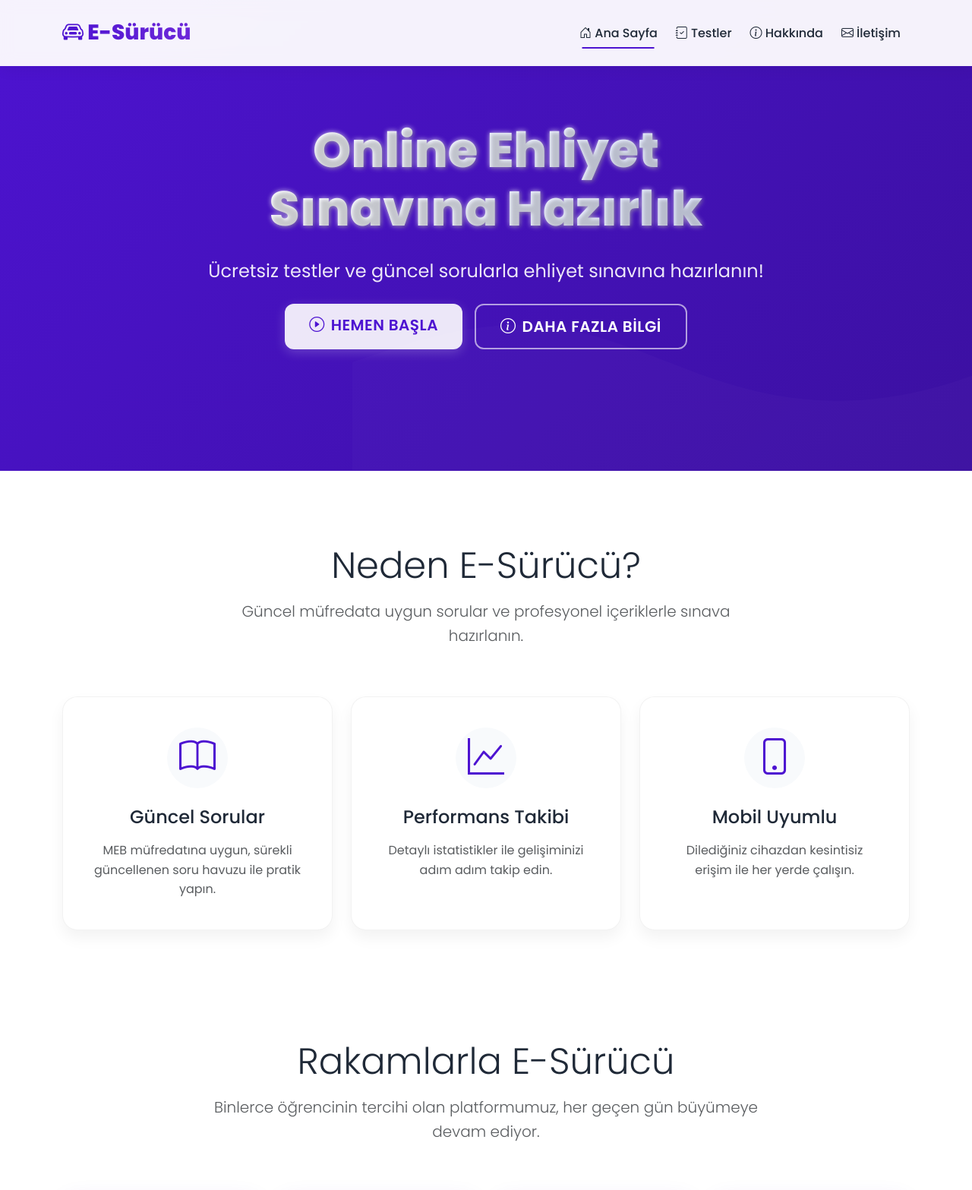
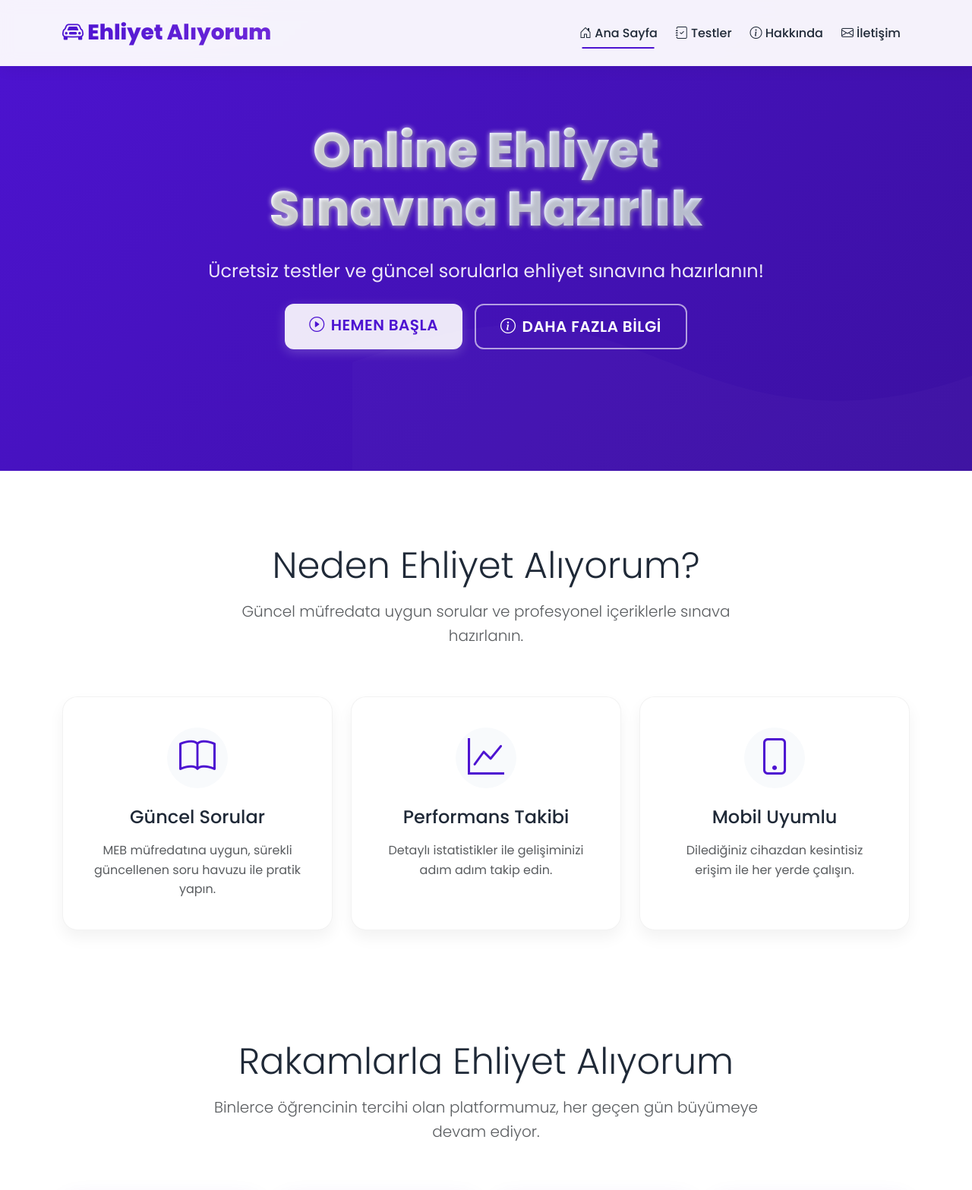
Before and after one commit to umideveloper-ux/personal-website, a plain HTML site: page index.html in a window 1280 px wide. Shown: the top 1567 px of the page at 76% size. Drawn offline with nearby package versions, Linux system fonts and the light colour scheme.

Commit message:
Changed site name from 'E-Sürücü' to 'Ehliyet Alıyorum'

```diff
--- a/index.html
+++ b/index.html
@@ -3,7 +3,7 @@
 <head>
     <meta charset="UTF-8">
     <meta name="viewport" content="width=device-width, initial-scale=1.0">
-    <title>E-Sürücü | Online Ehliyet Sınavı Hazırlık Platformu</title>
+    <title>Ehliyet Alıyorum | Online Ehliyet Sınavı Hazırlık Platformu</title>
     <link href="https://cdn.jsdelivr.net/npm/bootstrap@5.3.2/dist/css/bootstrap.min.css" rel="stylesheet">
     <link href="https://cdn.jsdelivr.net/npm/bootstrap-icons@1.11.1/font/bootstrap-icons.css" rel="stylesheet">
     <link href="https://fonts.googleapis.com/css2?family=Poppins:wght@300;400;500;600;700;800&display=swap" rel="stylesheet">
@@ -15,7 +15,7 @@
     <nav class="navbar navbar-expand-lg navbar-light fixed-top">
         <div class="container">
             <a class="navbar-brand" href="#">
-                <i class="bi bi-car-front"></i> E-Sürücü
+                <i class="bi bi-car-front"></i> Ehliyet Alıyorum
             </a>
             <button class="navbar-toggler" type="button" data-bs-toggle="collapse" data-bs-target="#navbarNav">
                 <span class="navbar-toggler-icon"></span>
@@ -62,7 +62,7 @@
     <div class="container my-5 py-5">
         <div class="row text-center mb-5">
             <div class="col-lg-8 mx-auto">
-                <h2 class="display-5 mb-3" data-aos="fade-up">Neden E-Sürücü?</h2>
+                <h2 class="display-5 mb-3" data-aos="fade-up">Neden Ehliyet Alıyorum?</h2>
                 <p class="lead text-muted" data-aos="fade-up" data-aos-delay="100">
                     Güncel müfredata uygun sorular ve profesyonel içeriklerle sınava hazırlanın.
                 </p>
@@ -96,7 +96,7 @@
     <div class="container my-5 py-5">
         <div class="row text-center mb-5">
             <div class="col-lg-8 mx-auto">
-                <h2 class="display-5 mb-3" data-aos="fade-up">Rakamlarla E-Sürücü</h2>
+                <h2 class="display-5 mb-3" data-aos="fade-up">Rakamlarla Ehliyet Alıyorum</h2>
                 <p class="lead text-muted" data-aos="fade-up" data-aos-delay="100">
                     Binlerce öğrencinin tercihi olan platformumuz, her geçen gün büyümeye devam ediyor.
                 </p>
@@ -164,7 +164,7 @@
                                 <i class="bi bi-star-fill"></i>
                                 <i class="bi bi-star-fill"></i>
                             </div>
-                            <p class="testimonial-text">"E-Sürücü sayesinde ilk denemede ehliyet sınavını geçtim. Özellikle trafik işaretleri konusunda çok faydalı oldu."</p>
+                            <p class="testimonial-text">"Ehliyet Alıyorum sayesinde ilk denemede ehliyet sınavını geçtim. Özellikle trafik işaretleri konusunda çok faydalı oldu."</p>
                             <h5 class="testimonial-name">Ayşe Y.</h5>
                             <p class="testimonial-title">B Sınıfı Ehliyet</p>
                         </div>
@@ -301,7 +301,7 @@
             <div class="row align-items-center">
                 <div class="col-lg-6" data-aos="fade-right">
                     <h2 class="display-5 mb-4">Mobil Uygulamamızı İndirin</h2>
-                    <p class="lead mb-4">Her yerde, her zaman çalışmak için E-Sürücü mobil uygulamasını hemen indirin!</p>
+                    <p class="lead mb-4">Her yerde, her zaman çalışmak için Ehliyet Alıyorum mobil uygulamasını hemen indirin!</p>
                     <div class="d-flex gap-3">
                         <a href="#" class="app-store-badge">
                             <img src="https://placehold.co/200x60?text=App+Store" alt="App Store" class="img-fluid">
@@ -322,7 +322,7 @@
         <div class="container">
             <div class="row">
                 <div class="col-md-4 mb-4 mb-md-0">
-                    <h5><i class="bi bi-car-front"></i> E-Sürücü</h5>
+                    <h5><i class="bi bi-car-front"></i> Ehliyet Alıyorum</h5>
                     <p class="text-muted">Online ehliyet sınavı hazırlık platformu</p>
                     <div class="social-links">
                         <a href="#" class="text-light me-3"><i class="bi bi-facebook"></i></a>
@@ -343,7 +343,7 @@
                 <div class="col-md-4">
                     <h5>İletişim</h5>
                     <ul class="list-unstyled text-muted">
-                        <li><i class="bi bi-envelope me-2"></i> info@esurucu.com</li>
+                        <li><i class="bi bi-envelope me-2"></i> info@ehliyetalimiyorum.com</li>
                         <li><i class="bi bi-phone me-2"></i> +90 (555) 123 4567</li>
                         <li><i class="bi bi-geo-alt me-2"></i> İstanbul, Türkiye</li>
                     </ul>
@@ -352,7 +352,7 @@
             <hr class="my-4">
             <div class="row">
                 <div class="col-md-6 text-center text-md-start">
-                    <p class="mb-0"> 2024 E-Sürücü. Tüm hakları saklıdır.</p>
+                    <p class="mb-0"> 2024 Ehliyet Alıyorum. Tüm hakları saklıdır.</p>
                 </div>
                 <div class="col-md-6 text-center text-md-end">
                     <a href="#" class="text-muted me-3">Gizlilik Politikası</a>
```
